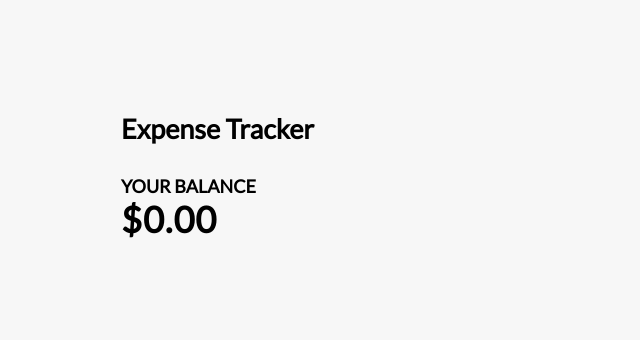
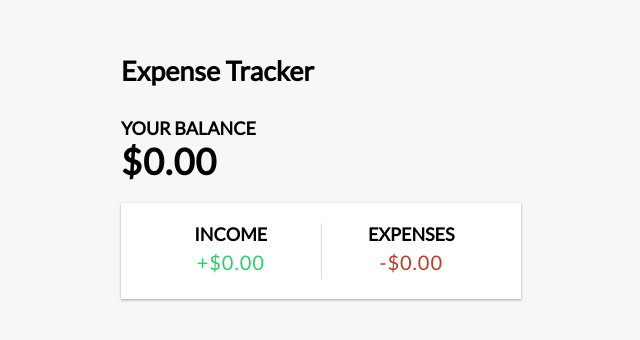
Before and after one commit to JanudaFdo/Expense-tracker-app, a React (Create React App) app: page / in a window 1280 px wide. Shown: the part 220-560 px from the top of the page, without its empty margins (319-959 px from the left). Built offline with nearby package versions, Linux system fonts and the light colour scheme.

Commit message:
updated the IncomeExoenses file

```diff
--- a/src/App.js
+++ b/src/App.js
@@ -1,6 +1,7 @@
 import React from 'react';
 import Header from './components/Header';
 import Balance from './components/Balance';
+import IncomeExpenses from './components/IncomeExpenses';
 import './App.css';
 
 function App() {
@@ -9,6 +10,7 @@
       <Header />
         <div className="container">
           <Balance />
+          <IncomeExpenses />
         </div>
     </div>
   );
--- a/src/components/IncomeExpenses.js
+++ b/src/components/IncomeExpenses.js
@@ -0,0 +1,18 @@
+import React from 'react'
+
+function IncomeExpenses() {
+  return (
+    <div className='inc-exp-container'>
+        <div>
+            <h4>Income</h4>
+            <p id="money-plus" className="money plus">+$0.00</p>
+        </div>
+        <div>
+            <h4>Expenses</h4>
+            <p id="money-minus" className="money minus">-$0.00</p>
+        </div>
+    </div>
+  )
+}
+
+export default IncomeExpenses
```
